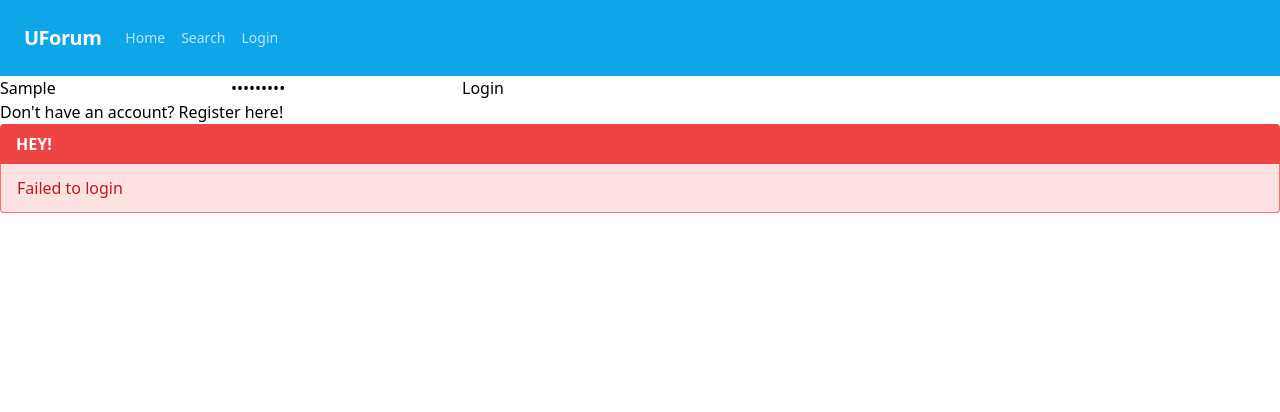
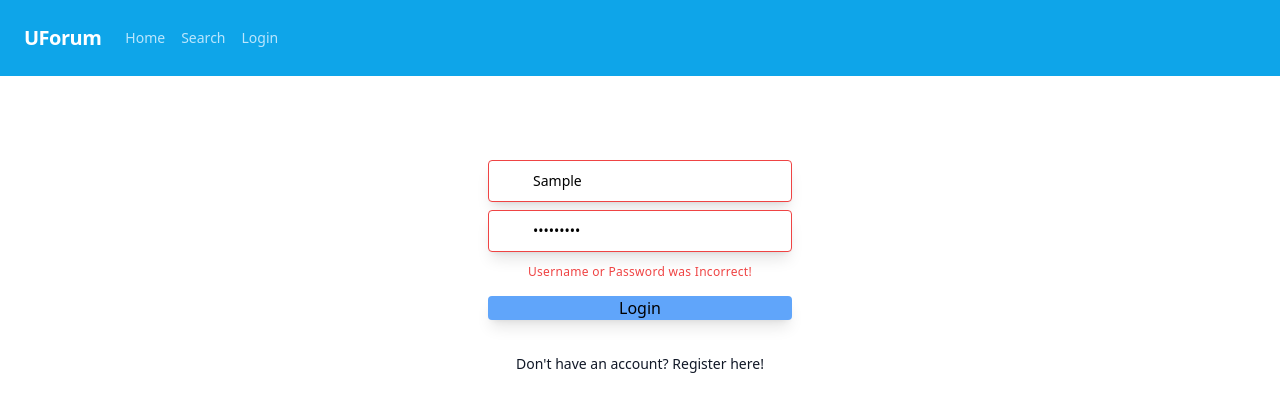
Before and after one commit to sckaff/uforum, a React (Create React App) app in the folder front-end/: page /profile/login in a window 1280 px wide. Both pictures are taken after typing "Sample", "Sample123" into the empty fields and a click on the button "Login". Shown: the top 412 px of the page. Built offline with nearby package versions, Linux system fonts and the light colour scheme; no server answers.

Commit message:
Made Log In Page Look Cleaner

```diff
--- a/front-end/package.json
+++ b/front-end/package.json
@@ -44,9 +44,9 @@
     ]
   },
   "devDependencies": {
-    "cypress": "^12.9.0",
     "@babel/preset-typescript": "^7.21.0",
     "@types/jest": "^29.5.0",
+    "cypress": "^12.9.0",
     "jest": "^27.5.1",
     "tailwindcss": "^3.2.7"
   }
--- a/front-end/src/components/profile/Login.tsx
+++ b/front-end/src/components/profile/Login.tsx
@@ -14,13 +14,15 @@ export default function Login(props: {loggedIn: boolean, setLoggedIn: Function})
     let navigate = useNavigate();
     const [username, setUsername] = useState<string>("");
     const [password, setPassword] = useState<string>("");
-    const [visibility, setVisibility] = useState<string>("invisible");
     const [error, setError] = useState<boolean>(true);
-
+    const [inputOneClassName, setInputOneClassName] = useState<string>("text-sm text-gray-base w-full mr-3 py-5 px-11 h-2 border border-gray-200 rounded mb-2 overflow-hidden shadow-lg");
+    const [errorMsgClassName, setErrorMsgClassName] = useState<string>("flex items-center font-medium tracking-wide text-red-500 text-xs mt-1 ml-10 invisible");
 
     const handleSubmit = async (e: React.FormEvent<HTMLFormElement>) => {
         console.log("submitting")
         e.preventDefault();
+        setInputOneClassName("text-sm text-gray-base w-full mr-3 py-5 px-11 h-2 border border-gray-200 rounded mb-2 overflow-hidden shadow-lg");
+        setErrorMsgClassName("flex items-center font-medium tracking-wide text-red-500 text-xs mt-1 ml-10 invisible");
 
         AuthService.login(username, password)
             .then((res) => {
@@ -34,7 +36,8 @@ export default function Login(props: {loggedIn: boolean, setLoggedIn: Function})
             .catch((err) => {
                 setError(true);
                 console.log(err);
-                setVisibility("visible");
+                setInputOneClassName("text-sm text-gray-base w-full mr-3 py-5 px-11 h-2 border border-gray-200 rounded mb-2 overflow-hidden shadow-lg border-red-500");
+                setErrorMsgClassName("flex items-center font-medium tracking-wide text-red-500 text-xs mt-1 ml-10 visible");
             });
     }
 
@@ -48,40 +51,20 @@ export default function Login(props: {loggedIn: boolean, setLoggedIn: Function})
     }
     else {
         return (
-            // <div>
-            //     <form noValidate autoComplete="off" onSubmit={handleSubmit}>
-                    // <input id="username" type="text" value={username} placeholder="Username" onChange={(e) => setUsername(e.target.value)} required/>
-                    // <input id="password" type="password" value={password} placeholder="Password" onChange={(e) => {setPassword(e.target.value)}} required/>
-                    // <button type="submit">Login</button>
-            //     </form>
-            // </div>
-
-            <div>
-                <div className="card">
-                    <form noValidate autoComplete="off" onSubmit={handleSubmit}>
-                        <input data-cy="username-input" id="username" type="text" value={username} placeholder="Username" onChange={(e) => setUsername(e.target.value)} required/>
-                        <input data-cy="password-input" id="password" type="password" value={password} placeholder="Password" onChange={(e) => {setPassword(e.target.value)}} required/>
-                        <button data-cy="submit-button" type="submit">Login</button>
+                <div className="h-96 flex flex-col items-center justify-center" >
+                    <form  noValidate autoComplete="off" onSubmit={handleSubmit}>
+                        <input className={inputOneClassName} data-cy="username-input" id="username" type="text" value={username} placeholder="Username" onChange={(e) => setUsername(e.target.value)} required/> <br/>
+                        <input className={inputOneClassName} data-cy="password-input" id="password" type="password" value={password} placeholder="Password" onChange={(e) => {setPassword(e.target.value)}} required/><br/>
+                        <div className={errorMsgClassName}>Username or Password was Incorrect!</div>
+                        <button className="bg-blue-400 w-full mt-4 rounded mb-2 overflow-hidden shadow-lg" data-cy="submit-button" type="submit">Login</button><br/>
+                        <br/>
+                        <div className="footer block text-sm font-medium leading-6 text-gray-900 flex justify-center">
+                            <Link to="/profile/register">
+                                Don't have an account? Register here!
+                            </Link>
+                        </div>
                     </form>
                 </div>
-                <div>
-                <div>
-                    <div className="footer">
-                        <Link to="/profile/register">
-                            Don't have an account? Register here!
-                        </Link>
-                    </div>
-                </div>
-                <div className={visibility}>
-                    <div className="bg-red-500 text-white font-bold rounded-t px-4 py-2">
-                        HEY!
-                    </div>
-                    <div className="border border-t-0 border-red-400 rounded-b bg-red-100 px-4 py-3 text-red-700">
-                        <p>Failed to login</p>
-                    </div>
-                </div>
-                </div>
-            </div>
         );
     }
 }
```
Also changed, not shown: 1 other file (tests, documents, lock files or other folders).
